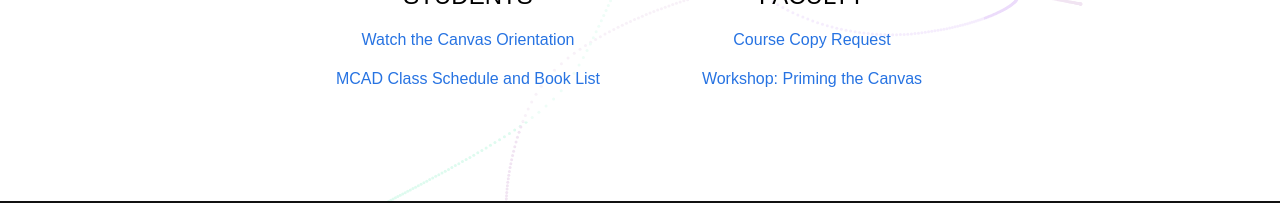
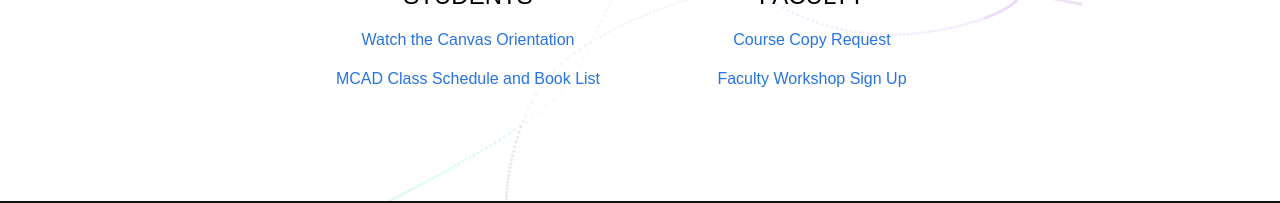
Before and after one commit to mcadonline/canvas.mcad.edu, a React (Create React App) app: page / in a window 1280 px wide. Shown: the part 545-748 px from the top of the page. Built offline with nearby package versions, Linux system fonts and the light colour scheme; a web font is replaced by a local one.

Commit message:
Update form link

```diff
--- a/package.json
+++ b/package.json
@@ -16,7 +16,7 @@
     "react-dom": "16.13.1",
     "react-router": "^5.2.0",
     "react-router-dom": "^5.2.0",
-    "react-scripts": "^3.4.3",
+    "react-scripts": "^3.4.4",
     "typescript": "4.0.3",
     "use-debounce": "5.0.0"
   },
--- a/src/pages/HomePage/HomePage.js
+++ b/src/pages/HomePage/HomePage.js
@@ -42,8 +42,8 @@ export default () => (
               </a>
             </li>
             <li>
-              <a href="https://docs.google.com/forms/d/e/1FAIpQLSeS4NHKVcuzCnsqJ-0_IhzmTS35EkEWxlu1YWBpGR5wJ62h7g/viewform">
-                Workshop: Priming the Canvas
+              <a href="https://docs.google.com/forms/d/e/1FAIpQLSdaNs9FkNpQo4Sb0O6ILojlil4IMQPFt91YX_BBu-rcntIhww/viewform">
+                Faculty Workshop Sign Up
               </a>
             </li>
           </ul>
```
Also changed, not shown: 1 other file (tests, documents, lock files or other folders).
